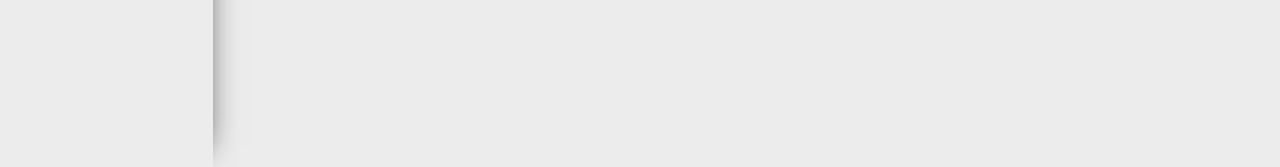
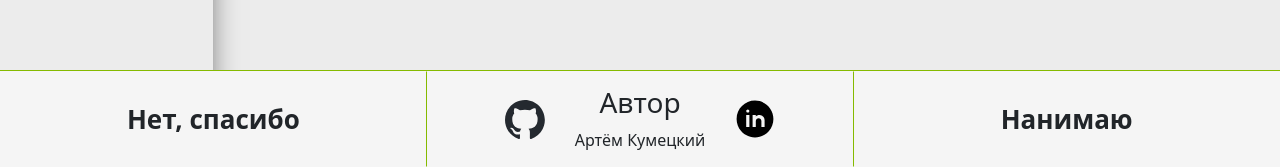
Before and after one commit to ArtemKumetsky/dzencode_test, a Vue app in the folder frontend/: page / in a window 1280 px wide. Shown: the part 633-800 px from the top of the page. Built offline with nearby package versions, Linux system fonts and the light colour scheme; no server answers.

Commit message:
Added v-author.vue

```diff
--- a/frontend/src/App.vue
+++ b/frontend/src/App.vue
@@ -1,11 +1,13 @@
 <script setup>
 import VHeader from "@/components/v-header.vue"
 import VNav from "@/components/v-nav.vue"
+import VAuthor from "@/components/v-author.vue"
 </script>
 
 <template>
   <v-header />
   <main>
+    <v-author/>
     <v-nav />
     <div class="main-content col-9 ps-5 pt-5">
       <router-view v-slot="{ Component }">
--- a/frontend/src/assets/translations/en.json
+++ b/frontend/src/assets/translations/en.json
@@ -48,5 +48,12 @@
   },
   "Settings": {
     "title": "Settings"
+  },
+  "AuthorNotification": {
+    "title": "Author",
+    "name": "Artem Kumetskyi",
+    "confirmBtn": "I'll hire you",
+    "declineBtn": "No, thank you",
+    "CV": "My CV *click*"
   }
 }
--- a/frontend/src/assets/translations/ru.json
+++ b/frontend/src/assets/translations/ru.json
@@ -49,5 +49,12 @@
   },
   "Settings": {
     "title": "Настройки"
+  },
+  "AuthorNotification": {
+    "title": "Автор",
+    "name": "Артём Кумецкий",
+    "confirmBtn": "Нанимаю",
+    "declineBtn": "Нет, спасибо",
+    "CV": "Моё резюме *клик*"
   }
 }
--- /dev/null
+++ b/frontend/src/components/v-author.vue
@@ -0,0 +1,129 @@
+<script lang="ts">
+import { defineComponent } from "vue"
+
+export default defineComponent({
+  data() {
+    return {
+      visible: true as boolean,
+      wrongChoice: false as boolean,
+      rightChoice: false as boolean,
+    }
+  },
+})
+</script>
+
+<template>
+  <div class="author-notification" :class="{'wrong-choice': wrongChoice, 'right-choice': rightChoice}" v-if="visible">
+    <button class="decline-button btn" @mouseover="wrongChoice = true" @mouseleave="wrongChoice = false"
+            @click="visible = !visible">
+      <span v-if="!wrongChoice">{{ $t("AuthorNotification.declineBtn") }}</span>
+      <span v-if="wrongChoice"> :(</span>
+    </button>
+    <div class="author">
+      <a href="https://github.com/ArtemKumetsky/dzencode_test" target="_blank">
+        <img src="@/assets/author/github_icon.svg" alt="GitHub Icon" />
+      </a>
+      <div class="content">
+        <h3>
+          {{ $t("AuthorNotification.title") }}
+        </h3>
+        <span>
+          {{ $t("AuthorNotification.name") }}
+         </span>
+      </div>
+      <a href="https://www.linkedin.com/in/artem-kumetskyi-472443267/" target="_blank">
+        <img src="@/assets/author/linkedin_icon.svg" alt="LinkedIn Icon" />
+      </a>
+    </div>
+    <a href="https://djinni.co/q/5189088f51/" target="_blank" class="confirm-button btn" @mouseover="rightChoice = true" @mouseleave="rightChoice = false"
+            @click="visible = !visible">
+      <span v-if="!rightChoice">
+        {{ $t("AuthorNotification.confirmBtn") }}
+      </span>
+      <span v-if="rightChoice">
+        {{ $t("AuthorNotification.CV") }} :)
+      </span>
+    </a>
+  </div>
+</template>
+
+<style scoped lang="scss">
+.author-notification {
+  position: absolute;
+  bottom: 0;
+  padding: 0;
+  width: 100%;
+  border-top: 1px solid var(--c-nav-lime);
+  z-index: 2;
+  background: var(--c-header-white);
+  display: grid;
+  grid-template-columns: 1fr 1fr 1fr;
+  transition: 0.3s all;
+}
+
+.author {
+  display: flex;
+  flex-flow: row nowrap;
+  justify-content: center;
+  align-items: center;
+
+  img {
+    max-width: 40px;
+    transition: 0.3s transform;
+
+    &:hover {
+      transform: scale(1.2);
+      transition: 0.3s transform;
+    }
+  }
+}
+
+.content {
+  padding: 15px 30px;
+
+  h3, span {
+    text-align: center;
+  }
+
+  span {
+    text-align: center;
+  }
+}
+
+.btn {
+  border-radius: 0;
+  display: flex;
+  justify-content: center;
+  align-items: center;
+  transition: 0.3s all;
+
+  span {
+    font-weight: bold;
+    font-size: 26px;
+  }
+}
+
+.decline-button {
+  border-right: 1px solid var(--c-nav-lime);
+}
+
+.confirm-button {
+  border-left: 1px solid var(--c-nav-lime);
+}
+
+.wrong-choice {
+  background: rgb(255, 146, 74);
+
+  button {
+    border: 0;
+  }
+}
+
+.right-choice {
+  background: var(--c-nav-lime);
+
+  button {
+    border: 0;
+  }
+}
+</style>
```
Also changed, not shown: frontend/src/assets/author/github_icon.svg (added), frontend/src/assets/author/linkedin_icon.svg (added).
